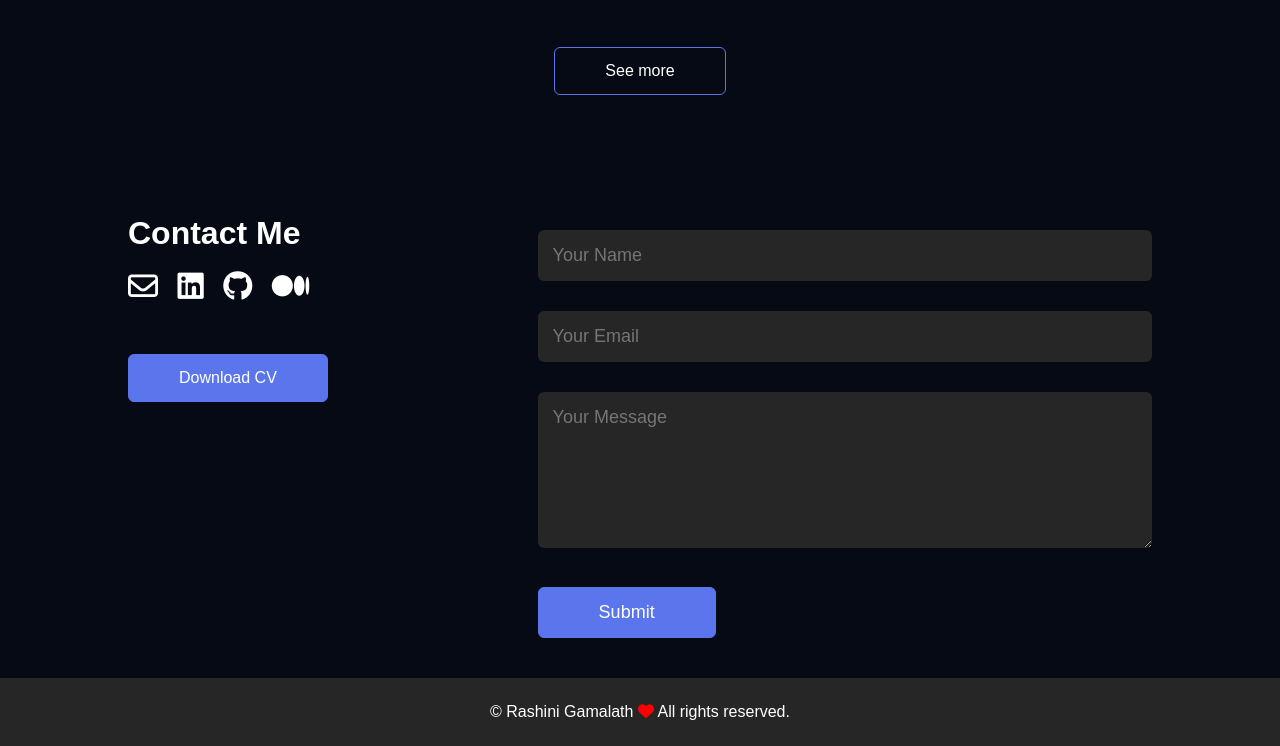
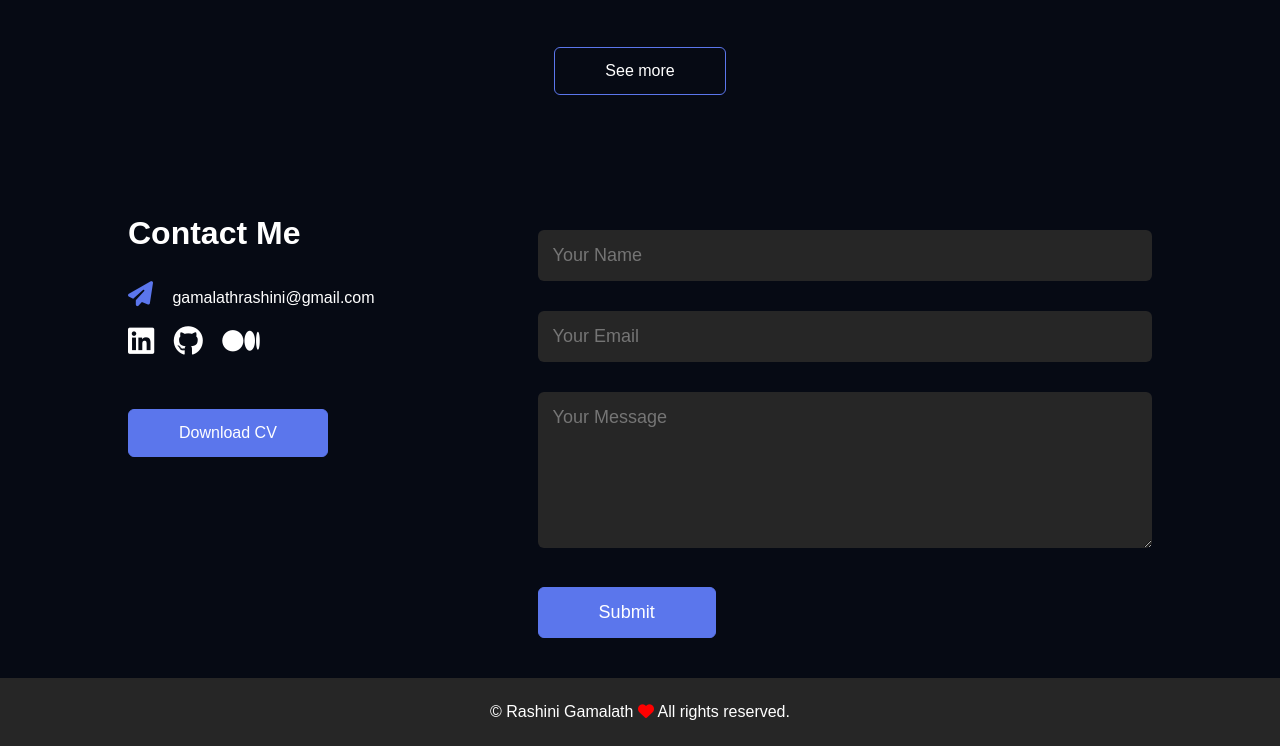
Before and after one commit to Rashini1998/Personal-Porfolio, a plain HTML site: page index.html in a window 1280 px wide. Shown: the part 2932-3678 px from the top of the page. Drawn offline with nearby package versions, Linux system fonts and the light colour scheme.

Commit message:
new changes

```diff
--- a/index.html
+++ b/index.html
@@ -407,11 +407,14 @@
         <div class="row">
           <div class="contact-left">
             <h1 class="sub-title">Contact Me</h1>
+            <p>
+              <i class="fa-solid fa-paper-plane"></i> gamalathrashini@gmail.com
+            </p>
             <br />
             <div class="social-icons">
-              <a href="gamalathrashini@gmail.com" target="_blank"
-                ><i class="fa-regular fa-envelope"></i
-              ></a>
+              <!-- <a href="mailto:gamalathrashini@gmail.com" target="_blank">
+                <i class="fa-regular fa-envelope"></i>
+              </a> -->
               <a
                 href="https://www.linkedin.com/in/rashini-gamalath-3b27b41b2/"
                 target="_blank"
--- a/style.css
+++ b/style.css
@@ -322,6 +322,11 @@ nav ul li a:hover::after{
 .contact-left p{
     margin-top: 30px;
 }
+.contact-left p i{
+    color: #5b76ec;
+    margin-right: 15px;
+    font-size: 25px;
+}
 
 .social-icons a{
     text-decoration: none;
```
